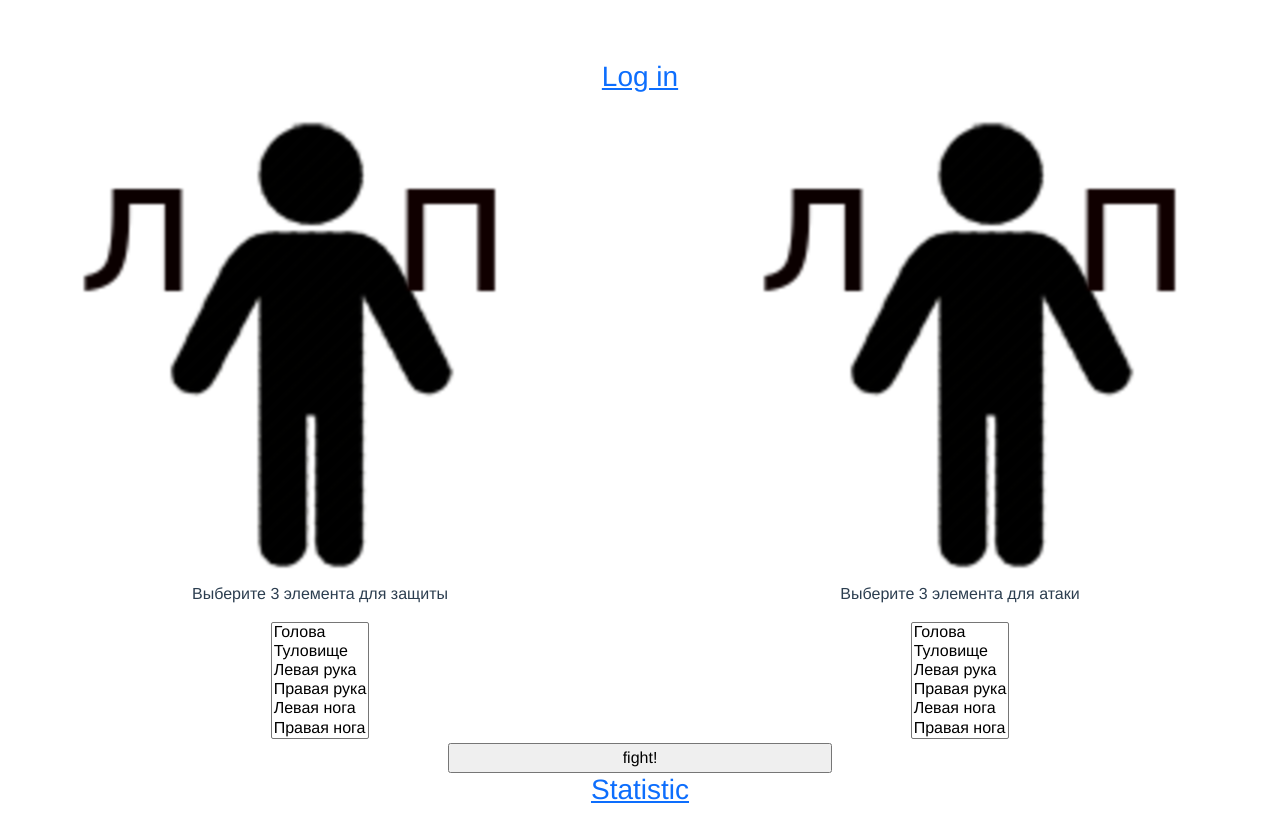
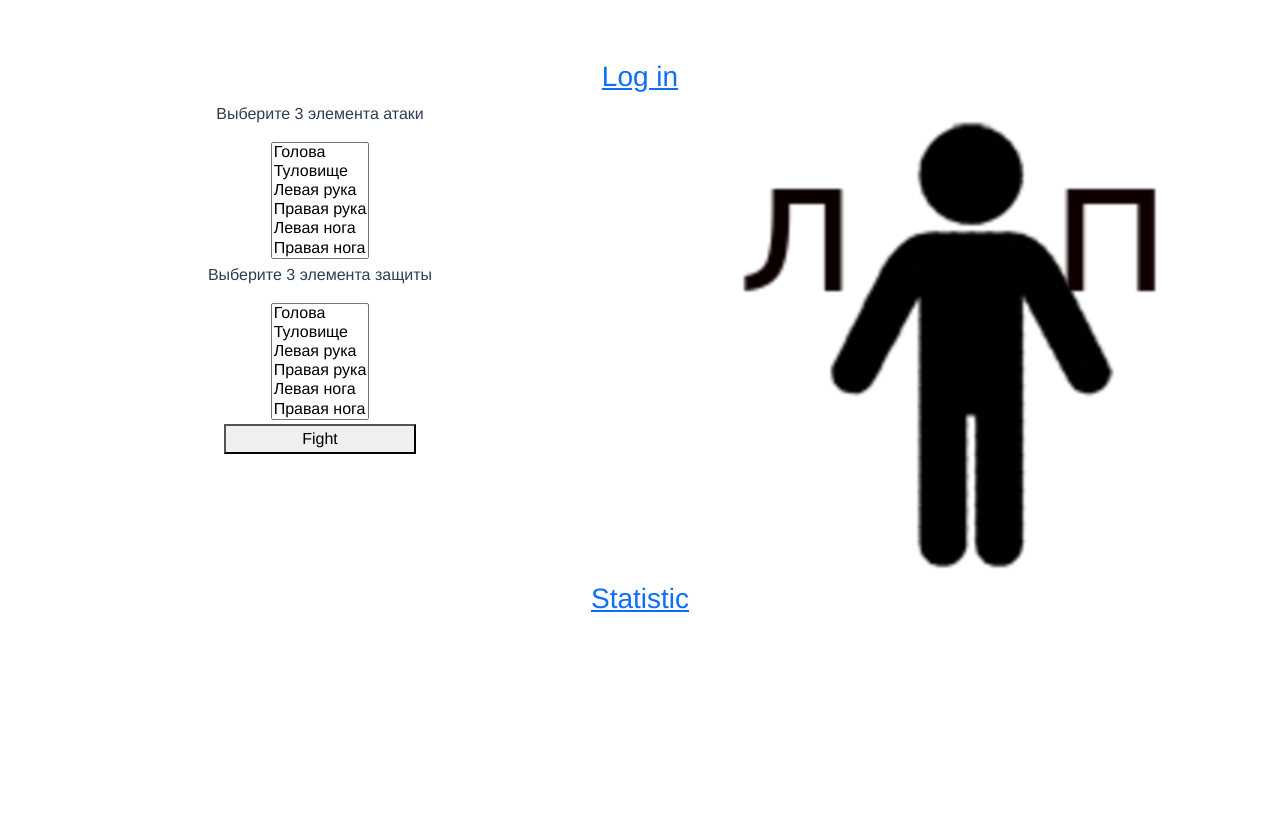
Before and after one commit to Tyrannozavr/hitman, a Vue app in the folder front/: page /fight in a window 1280 px wide. Built offline with nearby package versions, Linux system fonts and the light colour scheme.

Commit message:
change from for fight in fight-page.vue

```diff
--- a/front/src/pages/fight-page.vue
+++ b/front/src/pages/fight-page.vue
@@ -1,74 +1,65 @@
 <template>
   <div>
-    <h3><a href="./">Log in</a></h3>
-    <div>
+    <h3><a href="..">Log in</a></h3>
     <img src="./images/chelovek.png" alt="chelovek" id="chel1">
-      <img src="./images/chelovek.png" alt="chelovek" id="chel2">
-        <form class="form">
-        <p>Выберите 3 элемента для защиты</p>
-        <select id="select1" multiple size="6" name="component-select">
-          <option>Голова</option>
-          <option>Туловище</option>
-          <option>Левая рука</option>
-          <option>Правая рука</option>
-          <option>Левая нога</option>
-          <option>Правая нога</option>
+    <form @submit.prevent="fight" class="form">
+      <p>Выберите 3 элемента атаки</p>
+      <select multiple size="6" name="component-select" v-model="attack">
+        <option value="0">Голова</option>
+        <option value="1">Туловище</option>
+        <option value="2">Левая рука</option>
+        <option value="3">Правая рука</option>
+        <option value="4">Левая нога</option>
+        <option value="5">Правая нога</option>
+      </select>
+      <p>Выберите 3 элемента защиты</p>
+      <select multiple size="6" name="component-select" v-model="defend">
+
+        <option value="0">Голова</option>
+        <option value="1">Туловище</option>
+        <option value="2">Левая рука</option>
+        <option value="3">Правая рука</option>
+        <option value="4">Левая нога</option>
+        <option value="5">Правая нога</option>
       </select>
       <br>
+      <button type="submit" id="push">Fight</button>
     </form>
-      <form class="form">
-        <p>Выберите 3 элемента для атаки</p>
-        <select id="select2" multiple size="6" name="component-select">
-          <option value="head">Голова</option>
-          <option value="body">Туловище</option>
-          <option value="l_hand">Левая рука</option>
-          <option value="r_hand">Правая рука</option>
-          <option value="l_foot">Левая нога</option>
-          <option value="r_foot">Правая нога</option>
-        </select>
-        <br>
-      </form>
-      <br>
-      <input id='push' type="button" value="fight!" @click="foo">
-    </div>
     <h3><a href="./statistic">Statistic</a></h3>
   </div>
+</template>
 
-</template>
 <script>
-import axios from 'axios'
-function transform(array) {
-    var answer = []
-    for (var i = 0; i < 6; i++) {
-        if (array[i].selected === true) {
-            answer.push(i)
-        }
-    }
-    return answer
-}
+import axios from "axios";
+
 function check_length(array, str) {
-    var l = array.length;
-    var num_selected = 0;
-
-    for (var i = 0; i < l; i++) {
-        if (array[i].selected === true) {
-            num_selected++;
-        }
-    }
-    if (num_selected > 3) {
+    var sum_selected = array.length;
+    if (sum_selected > 3) {
         alert('Вы не можете выбрать более 3-х элеменов '+str);
-    } else {if (num_selected < 3) {alert('Вы не можете выбрать менее 3-х элементов '+str)} else {
+    } else {if (sum_selected < 3) {alert('Вы не можете выбрать менее 3-х элементов '+str)} else {
         return true;
     }}
 }
-//
-function fight(defend, attack) {
-    axios.post('http://127.0.0.1:8000/fight/', {
-        defend: defend,
-        attack: attack,
+
+export default {
+  name: "test-page",
+  data () {
+    return {
+      attack: [],
+      defend: [],
+    }
+},
+  methods: {
+    fight () {
+      if (check_length(this.attack, 'атаки') === true) {
+        if (check_length(this.defend, 'защиты') === true) {
+          axios.post("http://127.0.0.1:8000/fight/", {
+            attack: this.attack,
+            defend: this.defend,
           }, {headers: {
             Authorization: `Token ${sessionStorage.getItem('token')}`
-        }}).catch( function (err) {
+            }})
+              .catch( function (err) {
                 if (err.response.data === 'please wait') {
                   alert('Please wait step second user')
                 } else {
@@ -76,26 +67,14 @@ function fight(defend, attack) {
                 }
               })
         }
-export default {
-  methods: {
-     foo() {
-  var attack = document.getElementById('select2').options;
-  var defend = document.getElementById('select1').options;
-  var x = document.getElementById('select2');
-  transform(x.options)
-  var attack_val = check_length(attack, 'атаки');
-  var defend_val = check_length(defend, 'защиты')
-  if (attack_val === true) {
-    if (defend_val === true) {
-      fight(transform(defend), transform(attack));
       }
-  }
+
     }
   }
 }
 </script>
-<style>
+
+<style scoped>
 .form {float:left; width:50%}
 #push {width: 30%}
-#chel2 {margin-left: 200px}
 </style>
```
Lines whose indentation alone changed are shown as unchanged.
